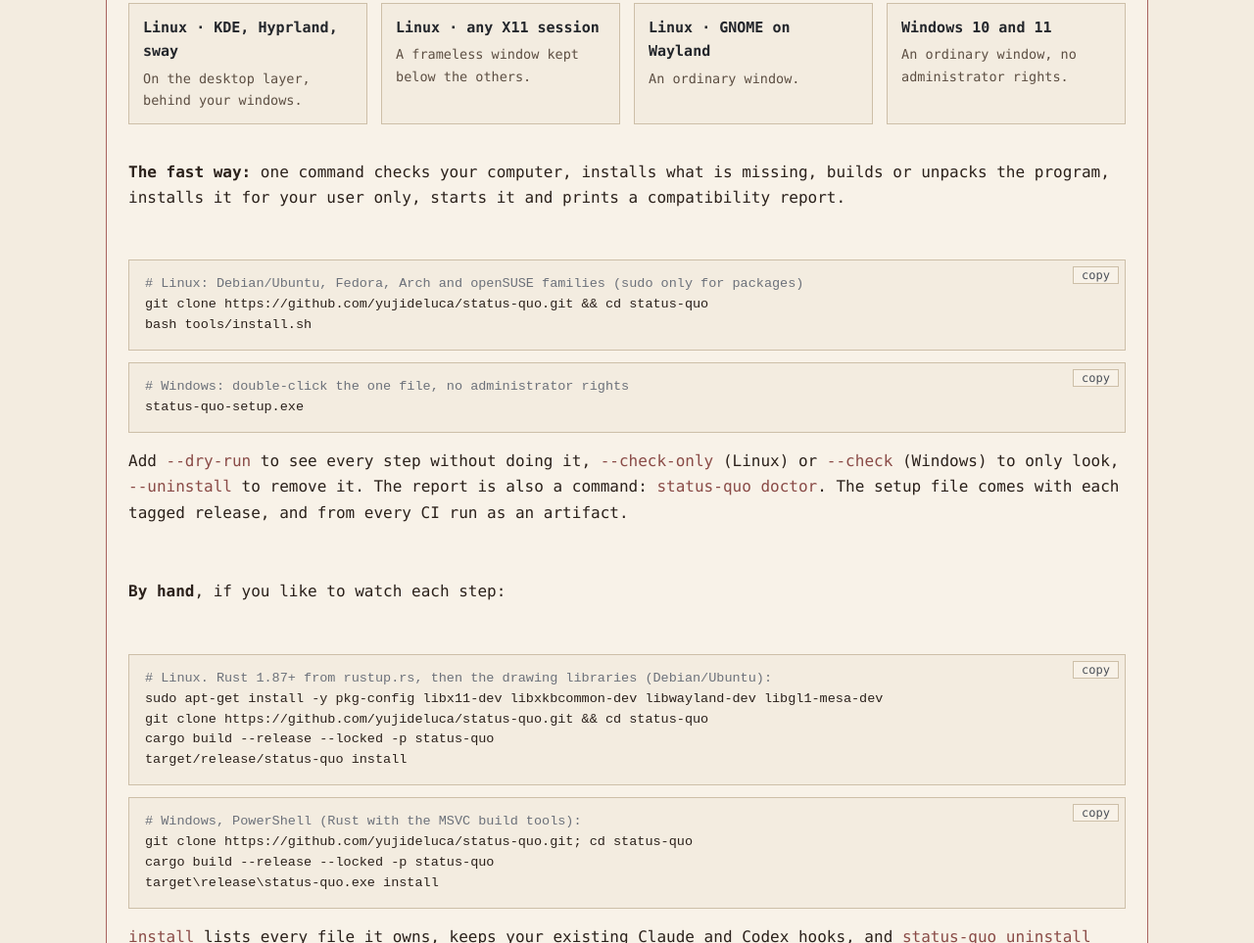
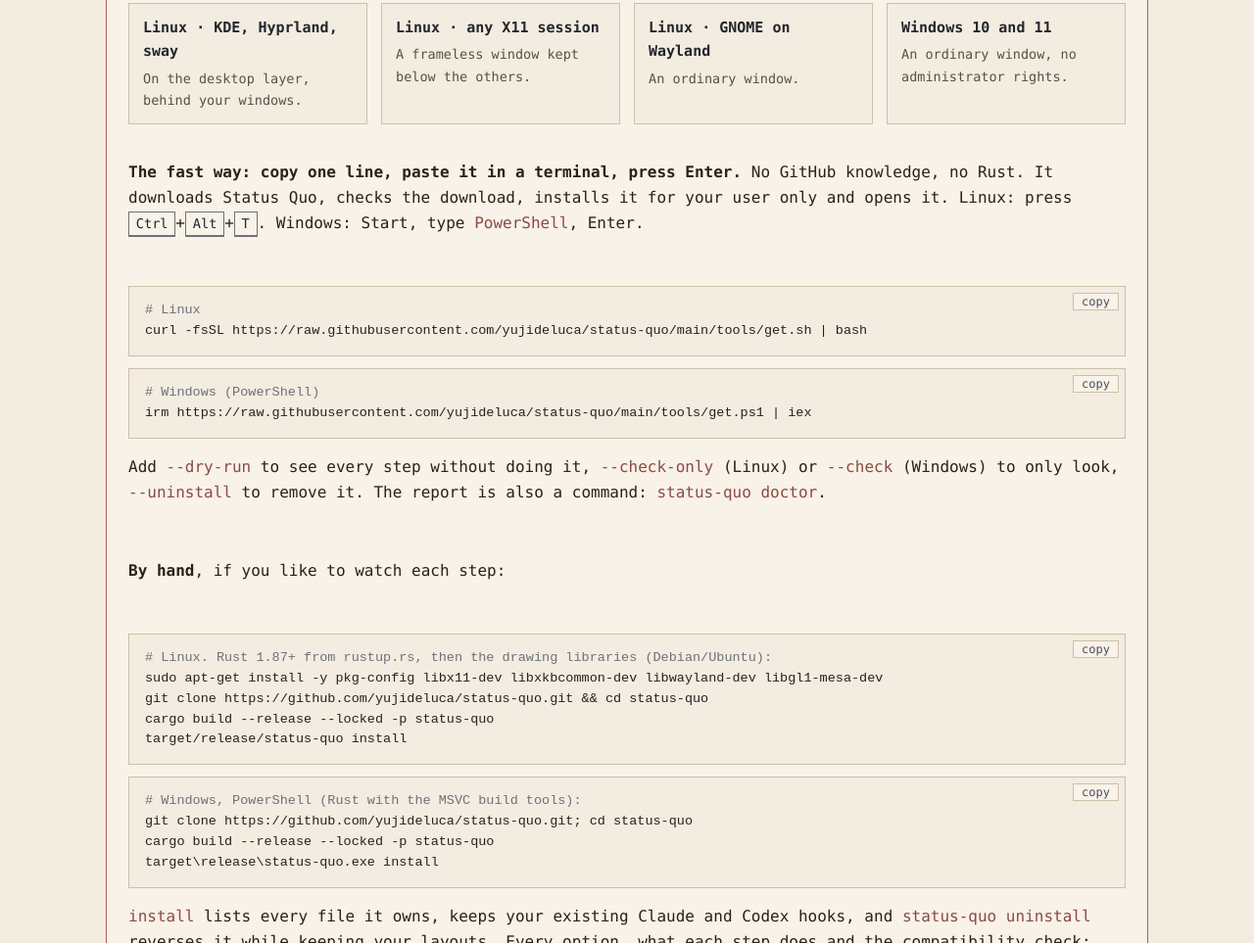
Before and after one commit to yujideluca/status-quo, a plain HTML site: page docs/index.html in a window 1280 px wide. Shown: the part 1617-2580 px from the top of the page at 98% size. Drawn offline with Linux system fonts and the light colour scheme.

Commit message:
README and tour: beginner-first install section at the top (SQ-45, SQ-46)
- README.md: new "Install in two minutes" before the tour: open a terminal, paste one line, what
  to expect, failure table, uninstall; chapter 2 now only lists the other ways to install.
- docs/index.html: scene 2 leads with the two one-paste lines.
- docs/TRACEABILITY.md: regenerated if changed.
No code change.

Co-Authored-By: Claude Sonnet 5.5 <noreply@anthropic.com>

```diff
--- a/docs/index.html
+++ b/docs/index.html
@@ -125,13 +125,12 @@ td code,.say code{color:var(--rose-hi)}
     <div class="door"><h3>Linux · GNOME on Wayland</h3><p>An ordinary window.</p></div>
     <div class="door"><h3>Windows 10 and 11</h3><p>An ordinary window, no administrator rights.</p></div>
   </div>
-  <div class="say"><p><b>The fast way:</b> one command checks your computer, installs what is missing, builds or unpacks the program, installs it for your user only, starts it and prints a compatibility report.</p></div>
-<pre><button type="button">copy</button><span class="c"># Linux: Debian/Ubuntu, Fedora, Arch and openSUSE families (sudo only for packages)</span>
-git clone https://github.com/yujideluca/status-quo.git &amp;&amp; cd status-quo
-bash tools/install.sh</pre>
-<pre><button type="button">copy</button><span class="c"># Windows: double-click the one file, no administrator rights</span>
-status-quo-setup.exe</pre>
-  <div class="say"><p>Add <code>--dry-run</code> to see every step without doing it, <code>--check-only</code> (Linux) or <code>--check</code> (Windows) to only look, <code>--uninstall</code> to remove it. The report is also a command: <code>status-quo doctor</code>. The setup file comes with each tagged release, and from every CI run as an artifact.</p></div>
+  <div class="say"><p><b>The fast way: copy one line, paste it in a terminal, press Enter.</b> No GitHub knowledge, no Rust. It downloads Status Quo, checks the download, installs it for your user only and opens it. Linux: press <kbd>Ctrl</kbd>+<kbd>Alt</kbd>+<kbd>T</kbd>. Windows: Start, type <code>PowerShell</code>, Enter.</p></div>
+<pre><button type="button">copy</button><span class="c"># Linux</span>
+curl -fsSL https://raw.githubusercontent.com/yujideluca/status-quo/main/tools/get.sh | bash</pre>
+<pre><button type="button">copy</button><span class="c"># Windows (PowerShell)</span>
+irm https://raw.githubusercontent.com/yujideluca/status-quo/main/tools/get.ps1 | iex</pre>
+  <div class="say"><p>Add <code>--dry-run</code> to see every step without doing it, <code>--check-only</code> (Linux) or <code>--check</code> (Windows) to only look, <code>--uninstall</code> to remove it. The report is also a command: <code>status-quo doctor</code>.</p></div>
   <div class="say"><p><b>By hand</b>, if you like to watch each step:</p></div>
 <pre><button type="button">copy</button><span class="c"># Linux. Rust 1.87+ from rustup.rs, then the drawing libraries (Debian/Ubuntu):</span>
 sudo apt-get install -y pkg-config libx11-dev libxkbcommon-dev libwayland-dev libgl1-mesa-dev
```
Also changed, not shown: 1 other file.
